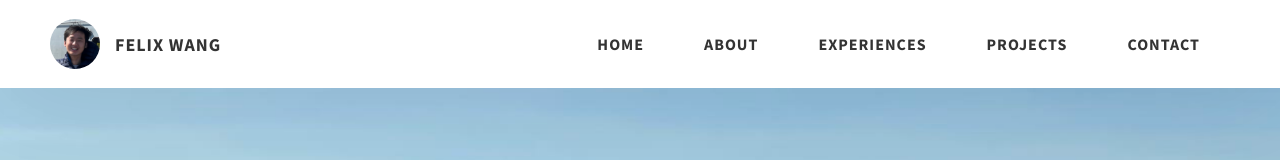
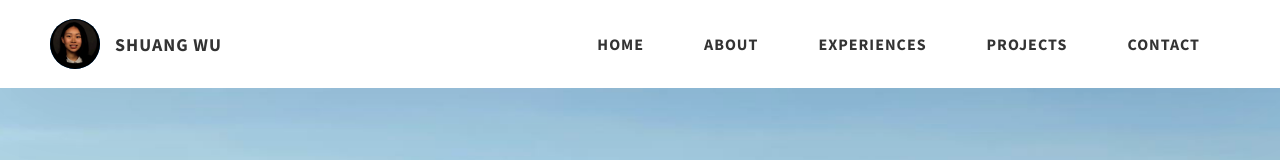
Before and after one commit to shuangwu-ob/shuangwu-ob.github.io, a website: page index.html in a window 1280 px wide. Shown: the top 160 px of the page. Drawn offline with Linux system fonts and the light colour scheme.

Commit message:
icon change

```diff
--- a/index.html
+++ b/index.html
@@ -22,12 +22,12 @@
         <div class="header__logo-container">
           <div class="header__logo-img-cont">
             <img
-              src="./assets/jpeg/icon.jpg"
+              src="./assets/jpeg/icon.jpeg"
               alt="Logo Image"
               class="header__logo-img"
             />
           </div>
-          <span class="header__logo-sub">Felix Wang</span>
+          <span class="header__logo-sub">Shuang Wu</span>
         </div>
         <div class="header__main">
           <ul class="header__links">
```
Also changed, not shown: assets/jpeg/icon.jpeg (added), assets/jpeg/icon.jpg (deleted), 2 other files.
